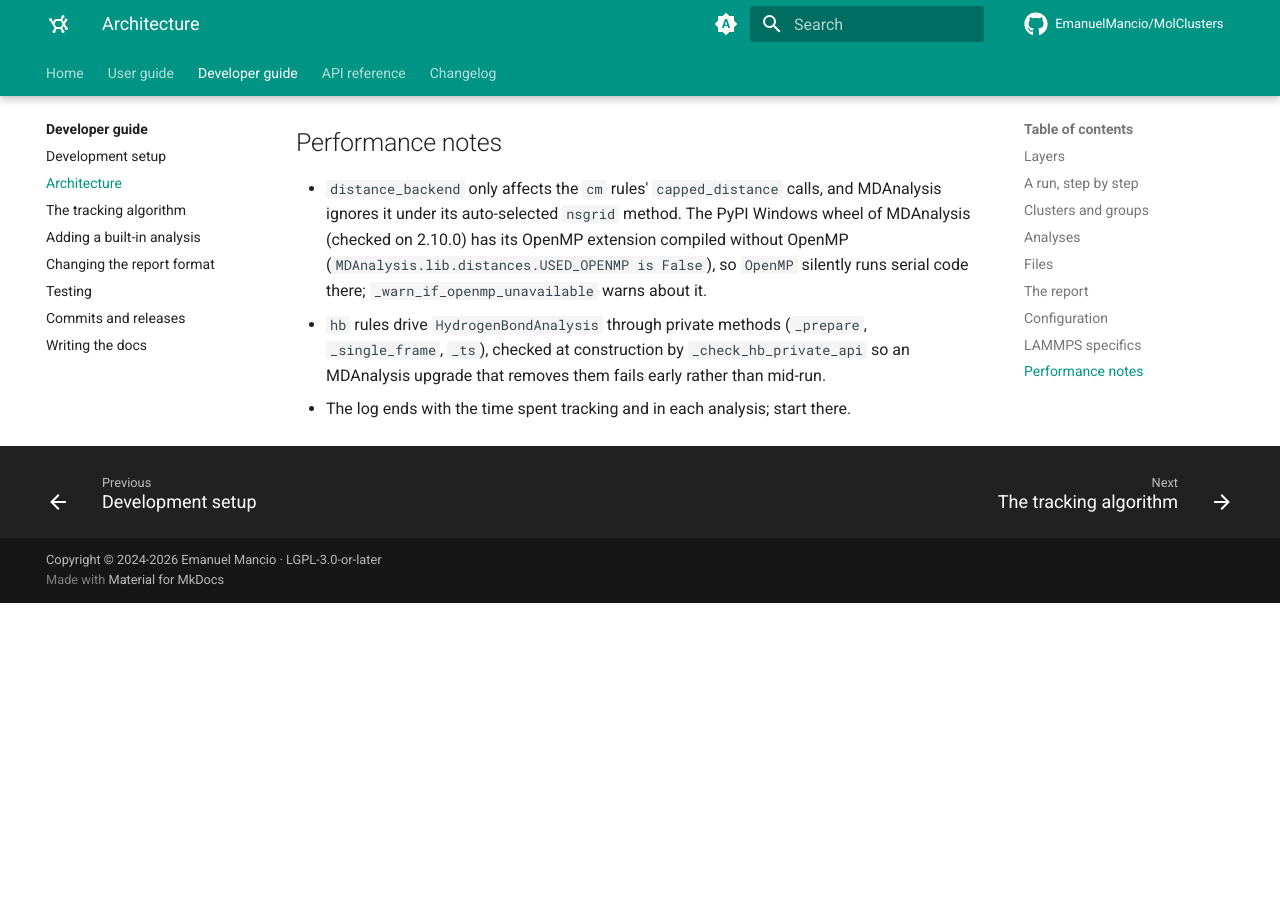
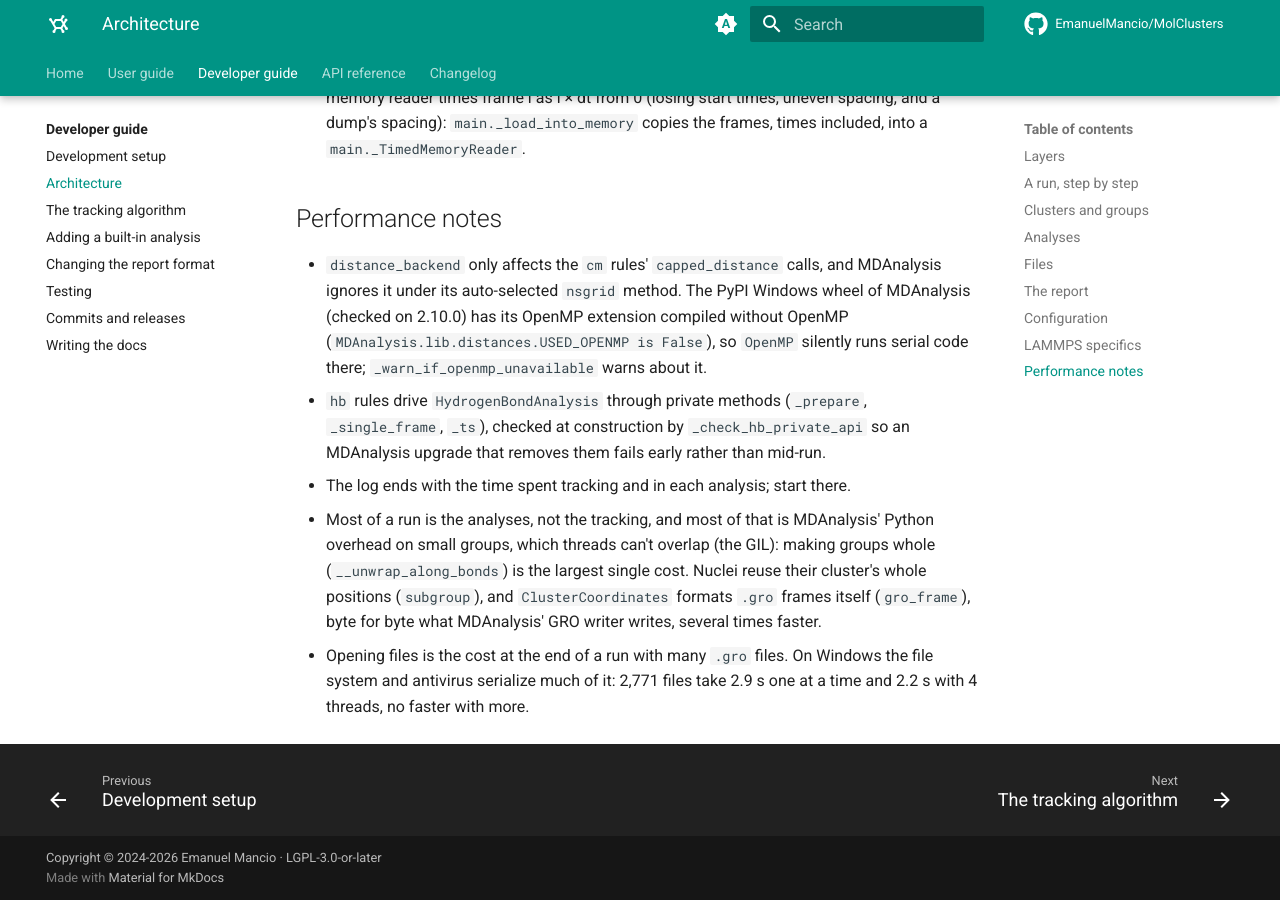
Before and after one commit to EmanuelMancio/MolClusters, an MkDocs documentation site: the page built from docs/developer-guide/architecture.md, in a window 1280 px wide and 900 px high, scrolled down 4211 px. Built offline with MkDocs 1.6.1 and Material for MkDocs 9.7.7, drawn with Linux system fonts in a browser that asks for light colours; comment, search, counter and statistics services are not loaded; before the commit the page ends 4814 px from its top, so only the background shows below that; some of the changed text lies outside the part shown.

Commit message:
docs: document the parallel flush, flush_threads and nucleus placement

```diff
--- a/docs/developer-guide/architecture.md
+++ b/docs/developer-guide/architecture.md
@@ -132,7 +132,10 @@
   and flushed when the buffer is full and at the end. A file's first flush in a run
   overwrites it, so runs never mix. Names ending in `.gz`/`.zst` are compressed into
   one stream per run, ending a block at every flush, so a killed run leaves
-  everything flushed readable.
+  everything flushed readable. A flush writes up to `flush_threads` files at once
+  (a config key, default `FLUSH_THREADS` = 4), each by one thread so its data keeps
+  its order; which file gets what, and in which mode, is settled beforehand. Folders
+  are created once per run.
 
 Each analysis declares its files in `outputs` (`OutputFile`, with `<placeholder>`
 patterns for families like `cls-id<id>.gro`). The declarations drive the checks
@@ -183,3 +186,12 @@
   `_single_frame`, `_ts`), checked at construction by `_check_hb_private_api` so an
   MDAnalysis upgrade that removes them fails early rather than mid-run.
 - The log ends with the time spent tracking and in each analysis; start there.
+- Most of a run is the analyses, not the tracking, and most of that is MDAnalysis'
+  Python overhead on small groups, which threads can't overlap (the GIL): making
+  groups whole (`__unwrap_along_bonds`) is the largest single cost. Nuclei reuse
+  their cluster's whole positions (`subgroup`), and `ClusterCoordinates` formats
+  `.gro` frames itself (`gro_frame`), byte for byte what MDAnalysis' GRO writer
+  writes, several times faster.
+- Opening files is the cost at the end of a run with many `.gro` files. On Windows
+  the file system and antivirus serialize much of it: 2,771 files take 2.9 s one at a
+  time and 2.2 s with 4 threads, no faster with more.
```
Also changed, not shown: docs/developer-guide/testing.md (+1 -1 lines), docs/user-guide/custom-analyses.md (+3 -1 lines), docs/user-guide/properties.md (+4 -2 lines), docs/user-guide/troubleshooting.md (+3 -1 lines).
